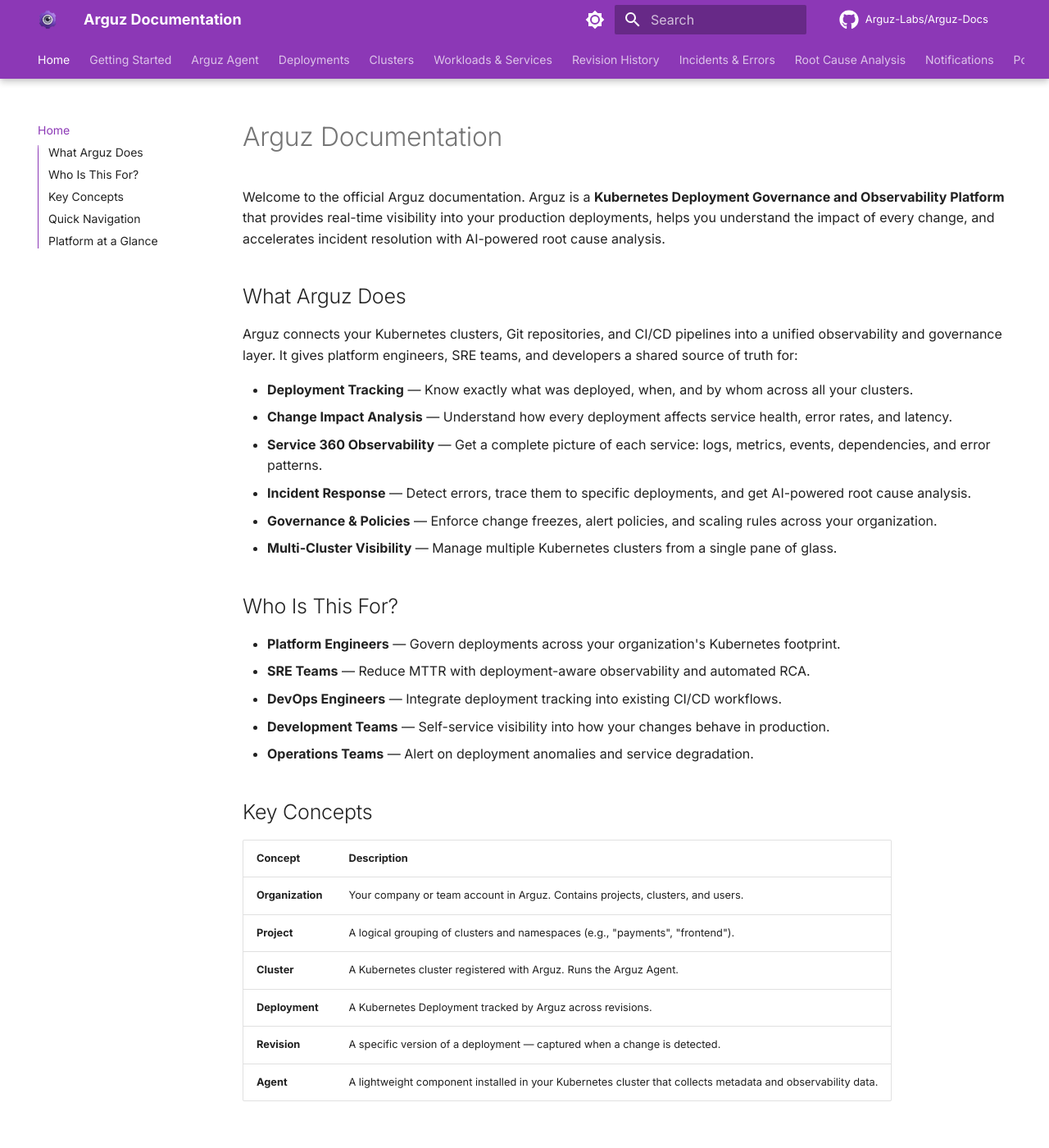
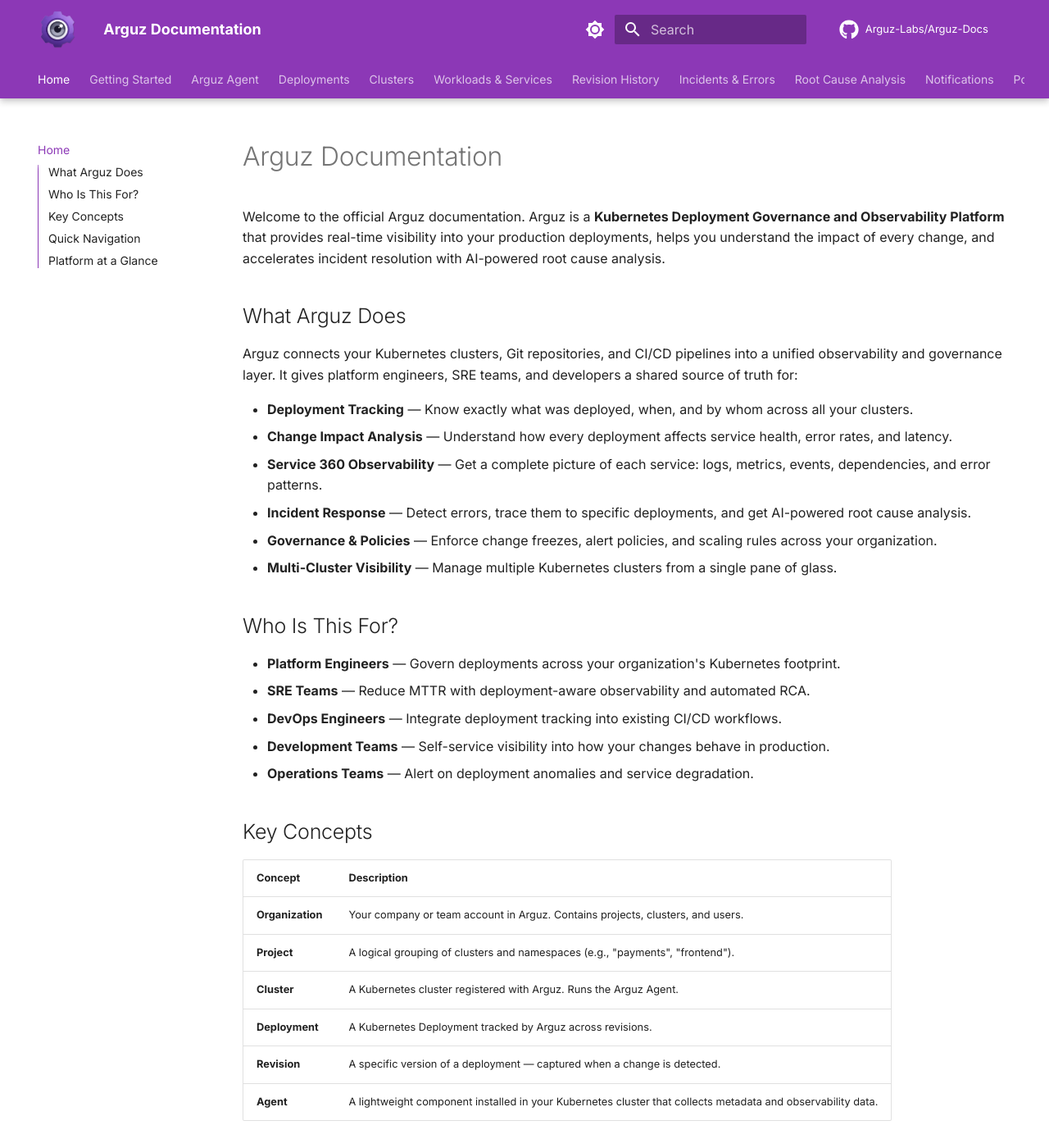
Before and after one commit to Arguz-Labs/Arguz-Docs, an MkDocs documentation site: the page built from docs/index.md, in a window 1280 px wide and 1400 px high. Shown: the whole window at 82% size. Built offline with MkDocs 1.6.1 and Material for MkDocs 9.7.7, drawn with Linux system fonts in a browser that asks for light colours; comment, search, counter and statistics services are not loaded; the version menu is left out.

Commit message:
logo size

```diff
--- a/docs/assets/extra.css
+++ b/docs/assets/extra.css
@@ -7,3 +7,9 @@
   --md-accent-fg-color:         #a855d6;
   --md-default-bg-color:        #ffffff;
 }
+
+/* ── Larger logo ── */
+.md-header__button.md-logo img,
+.md-nav__button.md-logo img {
+  height: 2.4rem;
+}
```
